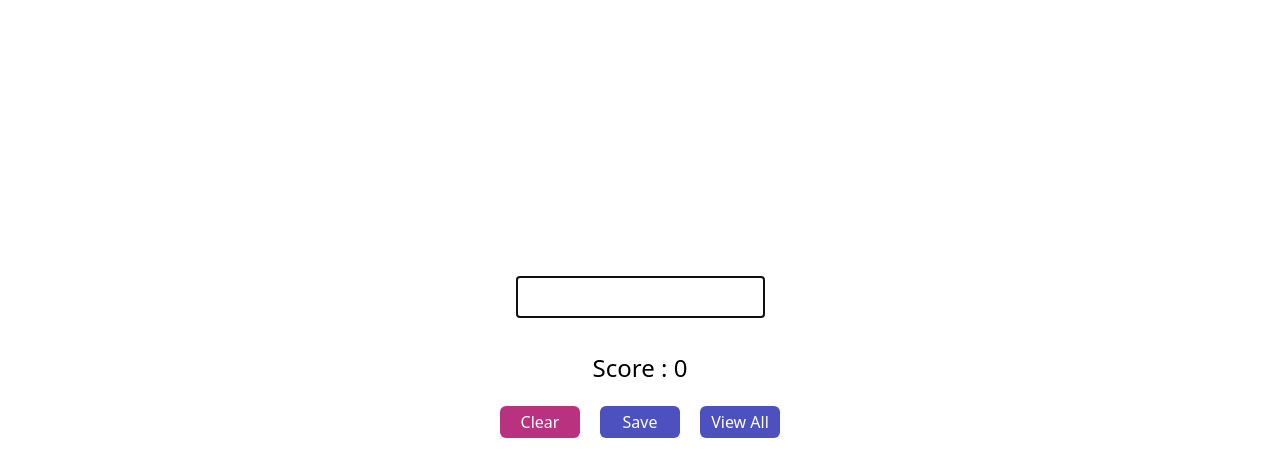
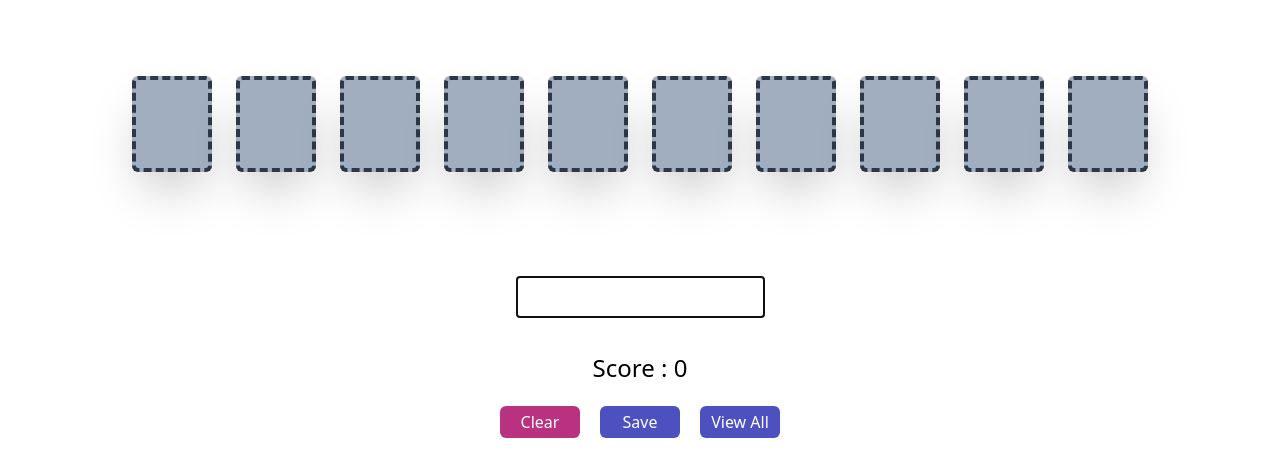
Before and after one commit to waimin314/score-your-scrabble, a React (Create React App) app in the folder client/: page / in a window 1280 px wide. Shown: the top 476 px of the page. Built offline with nearby package versions, Linux system fonts and the light colour scheme.

Commit message:
Add Placeholder Tiles

```diff
--- a/client/src/App.js
+++ b/client/src/App.js
@@ -2,6 +2,7 @@ import React, { useState } from 'react';
 import axios from 'axios';
 import { calculateScore, getPointOf } from './util/ScoreCalculator';
 import Tile from './components/Tile';
+import PlaceholderTile from './components/PlaceholderTile';
 
 function App() {
   const MAX_TILES = 10;
@@ -26,6 +27,17 @@ function App() {
     return letters.split('').map((letter) => {
       return <Tile letter={letter} point={getPointOf(letter)} />;
     });
+  };
+
+  const renderPlaceholderTiles = () => {
+    let tmpTiles = [];
+    let numTilesToRender = MAX_TILES - letters.length;
+
+    for (let i = 0; i < numTilesToRender; i++) {
+      tmpTiles.push(<PlaceholderTile />);
+    }
+
+    return tmpTiles;
   };
 
   const saveEntry = () => {
@@ -56,7 +68,10 @@ function App() {
   return (
     <div className='flex flex-col items-center '>
       {/* <h1 className='h-10 mt-10 text-2xl'>{letters}</h1> */}
-      <div className='flex flex-row h-40 mt-16 mb-10'>{renderTiles()}</div>
+      <div className='flex flex-row h-40 mt-16 mb-10'>
+        {renderTiles()}
+        {renderPlaceholderTiles()}
+      </div>
       <form>
         <input
           className='my-3 p-2 border border-gray-800 rounded-sm'
--- /dev/null
+++ b/client/src/components/PlaceholderTile.jsx
@@ -0,0 +1,7 @@
+import React from 'react';
+
+export default function PlaceholderTile() {
+  return (
+    <div className='flex flex-col w-20 h-24 m-3 items-center rounded-md shadow-2xl border-4 border-gray-800 border-dashed bg-gray-500'></div>
+  );
+}
```
